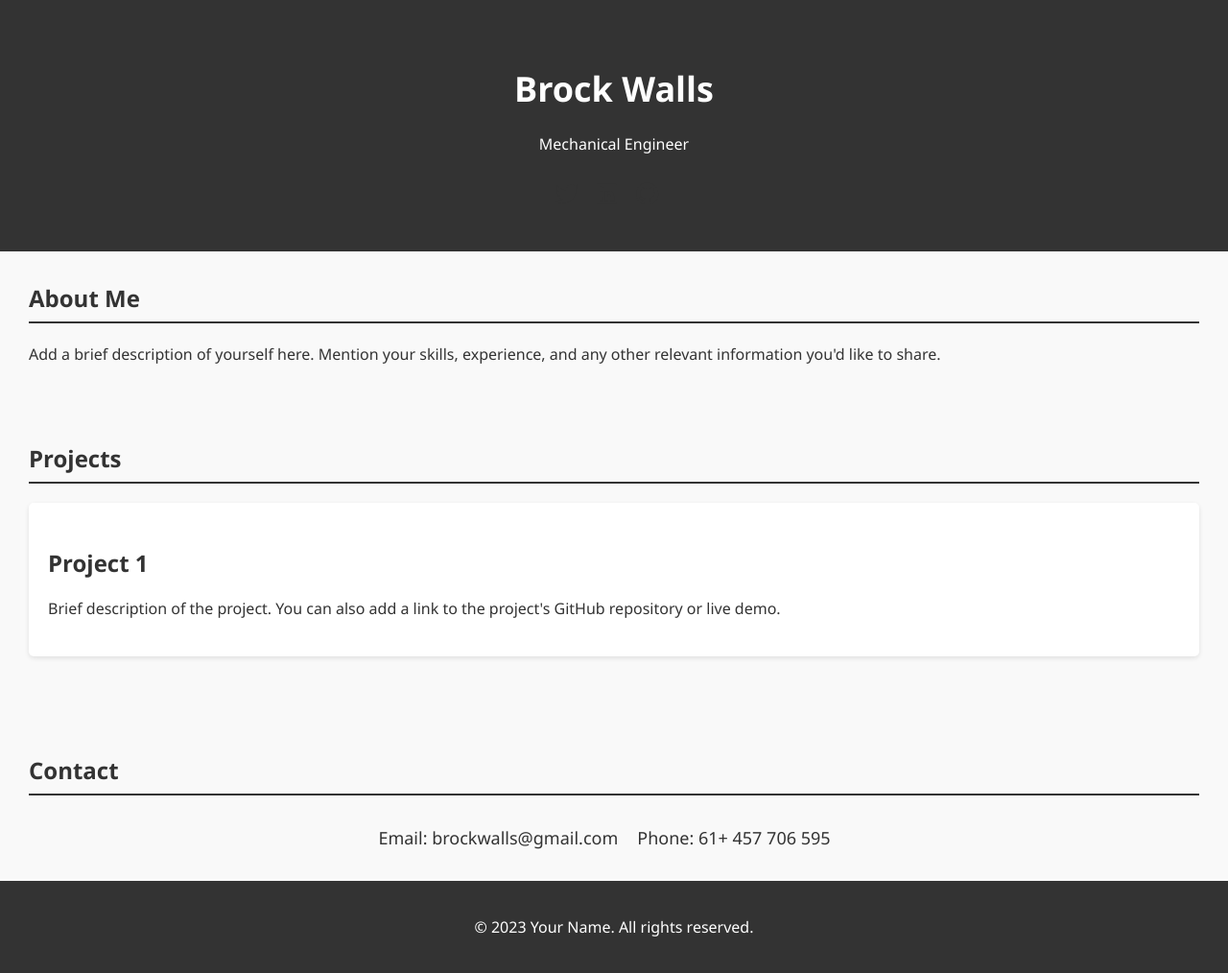
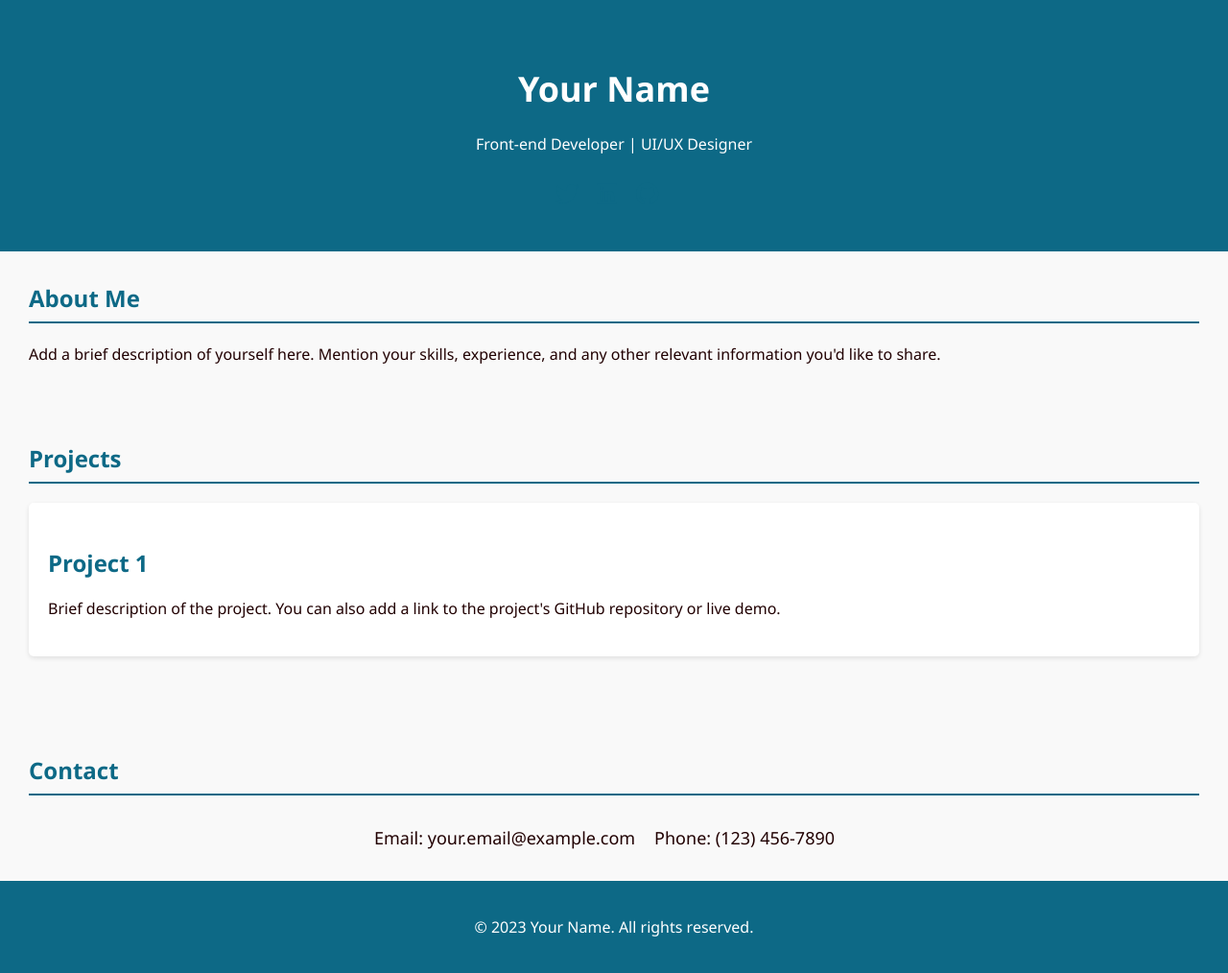
Before and after one commit to brockwalls/brockwalls.github.io, a plain HTML site: page index.html in a window 1280 px wide. Shown: the whole page at 96% size. Drawn offline with Linux system fonts and the light colour scheme.

Commit message:
Update index.html

```diff
--- a/index.html
+++ b/index.html
@@ -11,12 +11,12 @@
       margin: 0;
       padding: 0;
       line-height: 1.6;
-      color: #333;
+      color: #210002;
       background-color: #f9f9f9;
     }
 
     header {
-      background-color: #333;
+      background-color: #0D6986;
       color: #fff;
       text-align: center;
       padding: 40px 0;
@@ -30,8 +30,8 @@
     h2 {
       font-size: 24px;
       margin-top: 0;
-      color: #333;
-      border-bottom: 2px solid #333;
+      color: #0D6986;
+      border-bottom: 2px solid #0D6986;
       padding-bottom: 5px;
     }
 
@@ -40,7 +40,7 @@
     }
 
     footer {
-      background-color: #333;
+      background-color: #0D6986;
       color: #fff;
       text-align: center;
       padding: 20px 0;
@@ -56,7 +56,7 @@
 
     .project h3 {
       font-size: 24px;
-      color: #333;
+      color: #0D6986;
       margin-bottom: 10px;
     }
 
@@ -84,12 +84,12 @@
       display: inline-block;
       margin-right: 15px;
       font-size: 24px;
-      color: #333;
+      color: #0D6986;
       transition: color 0.2s;
     }
 
     .social-icons a:hover {
-      color: #007bff;
+      color: #210002;
     }
 
     /* Media Queries */
@@ -115,8 +115,8 @@
 
 <body>
   <header>
-    <h1>Brock Walls</h1>
-    <p>Mechanical Engineer</p>
+    <h1>Your Name</h1>
+    <p>Front-end Developer | UI/UX Designer</p>
     <div class="social-icons">
       <a href="#" target="_blank"><i class="fab fa-twitter"></i></a>
       <a href="#" target="_blank"><i class="fab fa-linkedin"></i></a>
@@ -148,8 +148,8 @@
   <section>
     <h2>Contact</h2>
     <div class="contact-info">
-      <p>Email: brockwalls@gmail.com</p>
-      <p>Phone: 61+ 457 706 595</p>
+      <p>Email: your.email@example.com</p>
+      <p>Phone: (123) 456-7890</p>
     </div>
     <!-- Add more contact information as needed -->
   </section>
```
